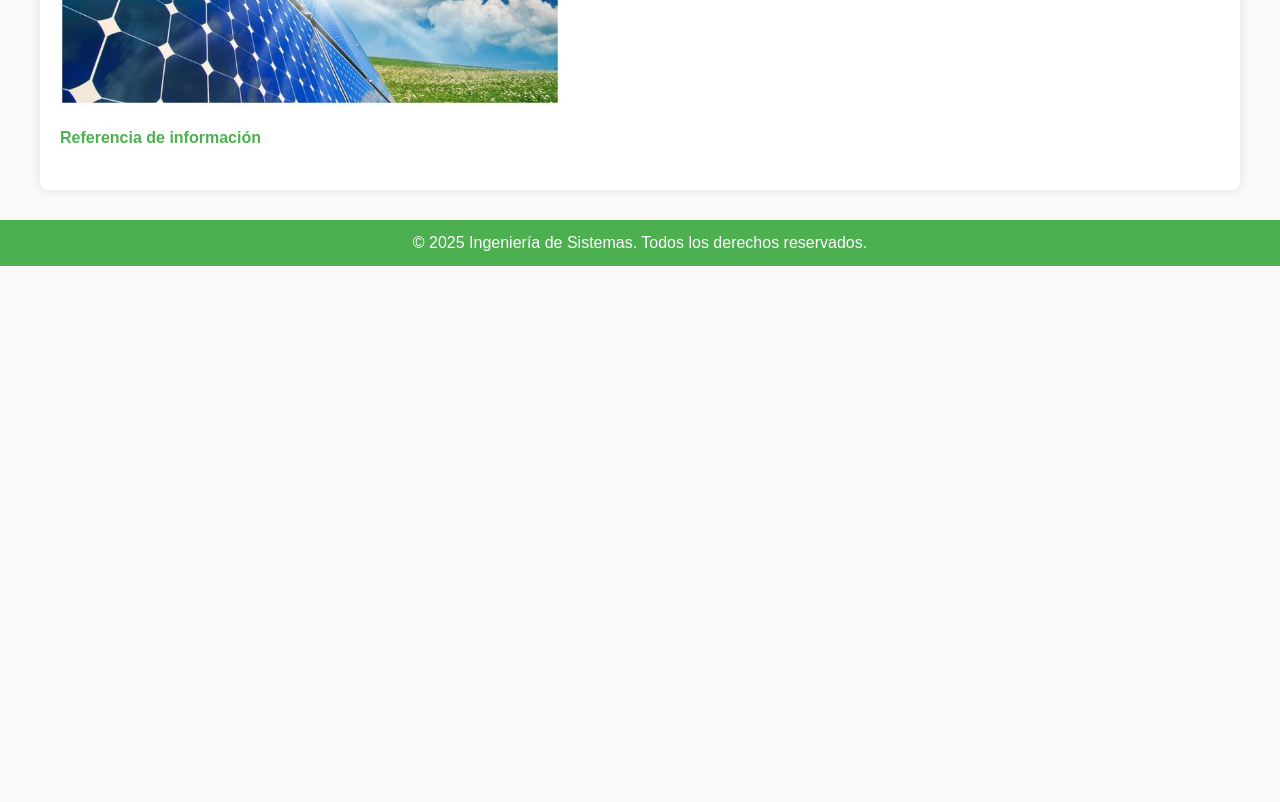
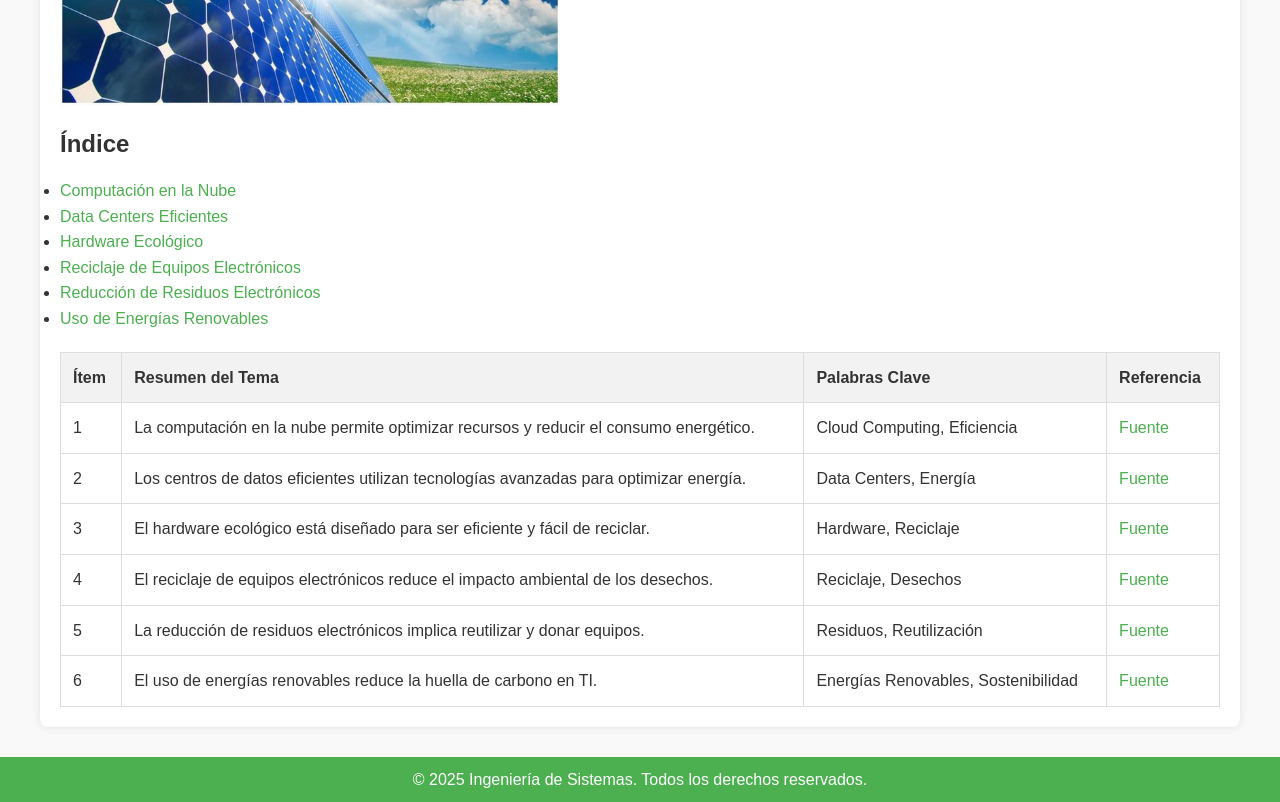
Before and after one commit to SauMendoza/SauMendoza.github.io, a plain HTML site: page index.html in a window 1280 px wide. Shown: the part 4220-5022 px from the top of the page. Before the commit the page ends 4486 px from the top, so only its background shows below. Drawn offline with Linux system fonts and the light colour scheme.

Commit message:
Update index.html

```diff
--- a/index.html
+++ b/index.html
@@ -89,8 +89,79 @@
              sus operaciones.</p><br>
              <img src="/img/uer.jpeg" alt="" height="300" width="500">
 
-            <p><a href="https://www.atlascopco.com/es-mx/compressors/air-compressor-blog/que-es-tecnologia-verde"><b>Referencia de información</b></a></p>
+            <!-- Índice Interno -->
+            <div class="index.html">
+                <h2>Índice</h2>
+                <ul>
+                    <li><a href="#CN">Computación en la Nube</a></li>
+                    <li><a href="#DCE">Data Centers Eficientes</a></li>
+                    <li><a href="#HE">Hardware Ecológico</a></li>
+                    <li><a href="#REE">Reciclaje de Equipos Electrónicos</a></li>
+                    <li><a href="#RRE">Reducción de Residuos Electrónicos</a></li>
+                    <li><a href="#UER">Uso de Energías Renovables</a></li>
+                </ul>
+            </div>
 
+            <!-- Tabla de Entradas -->
+            <table>
+                <thead>
+                    <tr>
+                        <th>Ítem</th>
+                        <th>Resumen del Tema</th>
+                        <th>Palabras Clave</th>
+                        <th>Referencia</th>
+                    </tr>
+                </thead>
+                <tbody>
+                    <!-- Computación en la Nube -->
+                    <tr id="CN">
+                        <td>1</td>
+                        <td>La computación en la nube permite optimizar recursos y reducir el consumo energético.</td>
+                        <td>Cloud Computing, Eficiencia</td>
+                        <td><a href="https://www.atlascopco.com/es-mx/compressors/air-compressor-blog/que-es-tecnologia-verde">Fuente</a></td>
+                    </tr>
+
+                    <!-- Data Centers Eficientes -->
+                    <tr id="DCE">
+                        <td>2</td>
+                        <td>Los centros de datos eficientes utilizan tecnologías avanzadas para optimizar energía.</td>
+                        <td>Data Centers, Energía</td>
+                        <td><a href="https://www.atlascopco.com/es-mx/compressors/air-compressor-blog/que-es-tecnologia-verde">Fuente</a></td>
+                    </tr>
+
+                    <!-- Hardware Ecológico -->
+                    <tr id="HE">
+                        <td>3</td>
+                        <td>El hardware ecológico está diseñado para ser eficiente y fácil de reciclar.</td>
+                        <td>Hardware, Reciclaje</td>
+                        <td><a href="https://www.atlascopco.com/es-mx/compressors/air-compressor-blog/que-es-tecnologia-verde">Fuente</a></td>
+                    </tr>
+
+                    <!-- Reciclaje de Equipos Electrónicos -->
+                    <tr id="REE">
+                        <td>4</td>
+                        <td>El reciclaje de equipos electrónicos reduce el impacto ambiental de los desechos.</td>
+                        <td>Reciclaje, Desechos</td>
+                        <td><a href="https://www.atlascopco.com/es-mx/compressors/air-compressor-blog/que-es-tecnologia-verde">Fuente</a></td>
+                    </tr>
+
+                    <!-- Reducción de Residuos Electrónicos -->
+                    <tr id="RRE">
+                        <td>5</td>
+                        <td>La reducción de residuos electrónicos implica reutilizar y donar equipos.</td>
+                        <td>Residuos, Reutilización</td>
+                        <td><a href="https://www.atlascopco.com/es-mx/compressors/air-compressor-blog/que-es-tecnologia-verde">Fuente</a></td>
+                    </tr>
+
+                    <!-- Uso de Energías Renovables -->
+                    <tr id="UER">
+                        <td>6</td>
+                        <td>El uso de energías renovables reduce la huella de carbono en TI.</td>
+                        <td>Energías Renovables, Sostenibilidad</td>
+                        <td><a href="https://www.atlascopco.com/es-mx/compressors/air-compressor-blog/que-es-tecnologia-verde">Fuente</a></td>
+                    </tr>
+                </tbody>
+            </table>
 
 
 
```
